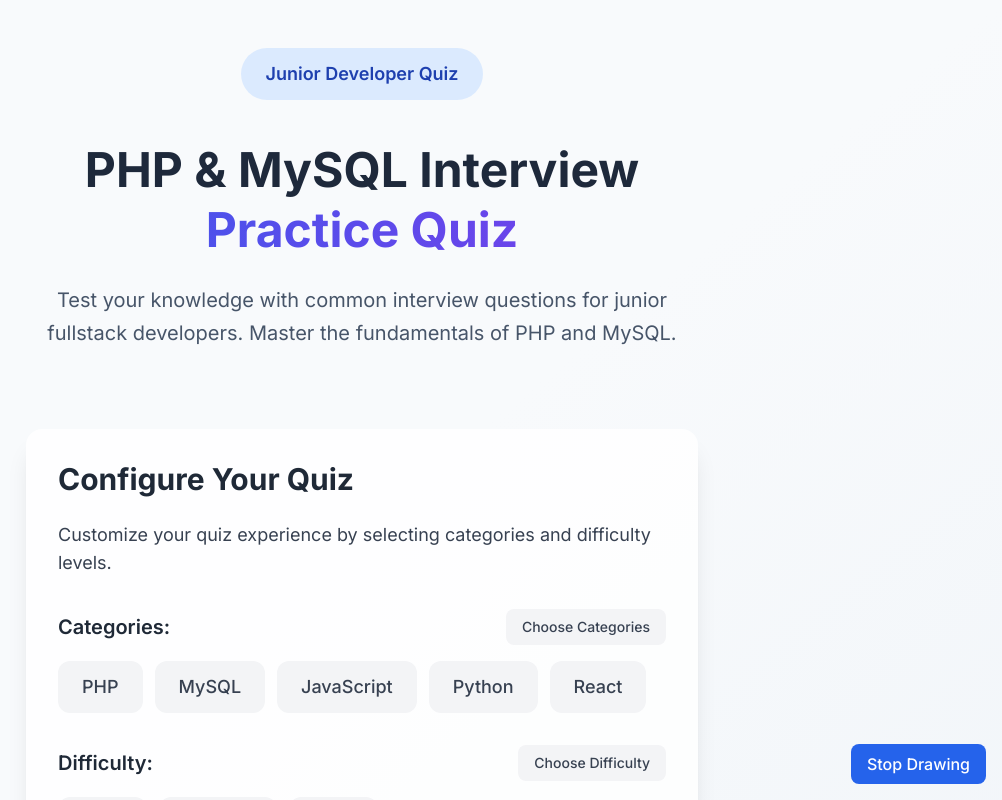
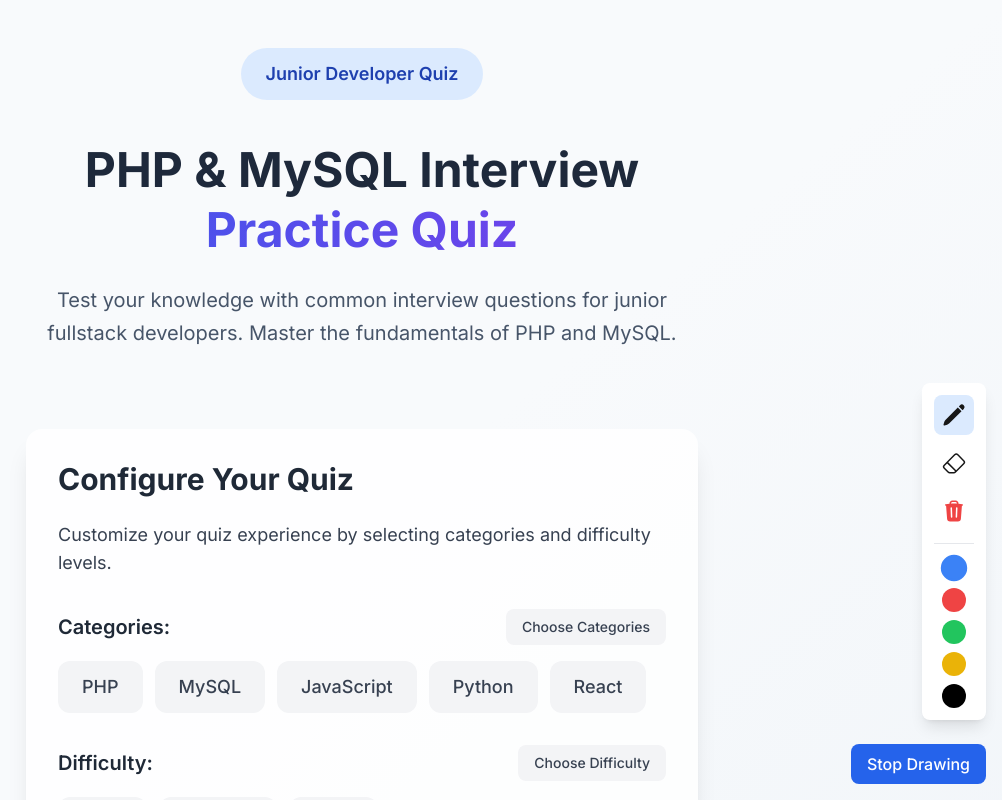
Before and after one commit to BRXcodes/dev-quiz, a Next.js app: page / in a window 1280 px wide. Both pictures are taken after a click on the button "Start Drawing". Shown: the top 800 px of the page, without its empty margins (278-1280 px from the left). Built offline with nearby package versions, Linux system fonts and the light colour scheme.

Commit message:
THE DOODLE FEATURE IS FIXED ADDED TOOL KITS LETS GO

```diff
--- a/src/components/DrawingCanvas.tsx
+++ b/src/components/DrawingCanvas.tsx
@@ -1,6 +1,8 @@
 'use client';
 
 import { useEffect, useRef, useState } from 'react';
+import { HiPencil, HiTrash } from 'react-icons/hi2';
+import { BsEraser } from 'react-icons/bs';
 
 interface Point {
   x: number;
@@ -8,11 +10,16 @@ interface Point {
   pressure: number;
 }
 
+type Tool = 'pen' | 'eraser';
+
 export default function DrawingCanvas() {
   const canvasRef = useRef<HTMLCanvasElement>(null);
   const [isDrawing, setIsDrawing] = useState(false);
   const [isEnabled, setIsEnabled] = useState(false);
   const [lastPoint, setLastPoint] = useState<Point | null>(null);
+  const [currentTool, setCurrentTool] = useState<Tool>('pen');
+  const [currentColor, setCurrentColor] = useState('#3b82f6');
+  const colors = ['#3b82f6', '#ef4444', '#22c55e', '#eab308', '#000000'];
 
   useEffect(() => {
     const canvas = canvasRef.current;
@@ -25,7 +32,7 @@ export default function DrawingCanvas() {
       canvas.width = window.innerWidth;
       canvas.height = window.innerHeight;
 
-      ctx.strokeStyle = '#3b82f6';
+      ctx.strokeStyle = currentColor;
       ctx.lineCap = 'round';
       ctx.lineJoin = 'round';
       ctx.lineWidth = 3;
@@ -37,7 +44,7 @@ export default function DrawingCanvas() {
     return () => {
       window.removeEventListener('resize', resizeCanvas);
     };
-  }, []);
+  }, [currentColor]);
 
   const getCanvasPoint = (e: React.PointerEvent): Point => {
     const canvas = canvasRef.current;
@@ -62,10 +69,12 @@ export default function DrawingCanvas() {
     setIsDrawing(true);
     setLastPoint(point);
 
-    // Capture pointer to ensure we get all events
     const canvas = canvasRef.current;
-    if (canvas) {
+    const ctx = canvas?.getContext('2d');
+    if (canvas && ctx) {
       canvas.setPointerCapture(e.pointerId);
+      ctx.strokeStyle = currentTool === 'eraser' ? '#ffffff' : currentColor;
+      ctx.lineWidth = currentTool === 'eraser' ? 20 : 3;
     }
   };
 
@@ -83,8 +92,9 @@ export default function DrawingCanvas() {
     ctx.moveTo(lastPoint.x, lastPoint.y);
     ctx.lineTo(point.x, point.y);
 
-    // Adjust line width based on pressure
-    const width = Math.max(2, point.pressure * 6);
+    // Adjust line width based on pressure and tool
+    const baseWidth = currentTool === 'eraser' ? 20 : 3;
+    const width = Math.max(baseWidth, point.pressure * (currentTool === 'eraser' ? 30 : 6));
     ctx.lineWidth = width;
 
     ctx.stroke();
@@ -102,6 +112,13 @@ export default function DrawingCanvas() {
     }
   };
 
+  const clearCanvas = () => {
+    const canvas = canvasRef.current;
+    const ctx = canvas?.getContext('2d');
+    if (!canvas || !ctx) return;
+    ctx.clearRect(0, 0, canvas.width, canvas.height);
+  };
+
   return (
     <>
       <button
@@ -114,6 +131,57 @@ export default function DrawingCanvas() {
       >
         {isEnabled ? 'Stop Drawing' : 'Start Drawing'}
       </button>
+
+      {isEnabled && (
+        <div className="fixed bottom-20 right-4 flex flex-col gap-2 items-center bg-white dark:bg-gray-800 p-3 rounded-lg shadow-lg z-[100]">
+          <button
+            onClick={() => setCurrentTool('pen')}
+            className={`p-2 rounded-lg transition-all ${
+              currentTool === 'pen'
+                ? 'bg-blue-100 dark:bg-blue-900'
+                : 'hover:bg-gray-100 dark:hover:bg-gray-700'
+            }`}
+            title="Pen"
+          >
+            <HiPencil className="w-6 h-6" />
+          </button>
+          <button
+            onClick={() => setCurrentTool('eraser')}
+            className={`p-2 rounded-lg transition-all ${
+              currentTool === 'eraser'
+                ? 'bg-blue-100 dark:bg-blue-900'
+                : 'hover:bg-gray-100 dark:hover:bg-gray-700'
+            }`}
+            title="Eraser"
+          >
+            <BsEraser className="w-6 h-6" />
+          </button>
+          <button
+            onClick={clearCanvas}
+            className="p-2 rounded-lg hover:bg-gray-100 dark:hover:bg-gray-700 text-red-500"
+            title="Clear Canvas"
+          >
+            <HiTrash className="w-6 h-6" />
+          </button>
+          <div className="w-full h-px bg-gray-200 dark:bg-gray-700 my-1" />
+          <div className="flex flex-col gap-2">
+            {colors.map((color) => (
+              <button
+                key={color}
+                onClick={() => setCurrentColor(color)}
+                className={`w-6 h-6 rounded-full border-2 transition-all ${
+                  currentColor === color
+                    ? 'border-blue-500 scale-110'
+                    : 'border-transparent hover:scale-105'
+                }`}
+                style={{ backgroundColor: color }}
+                title={`Color: ${color}`}
+              />
+            ))}
+          </div>
+        </div>
+      )}
+
       <div
         className="fixed inset-0 w-full h-full pointer-events-none"
         style={{
```
